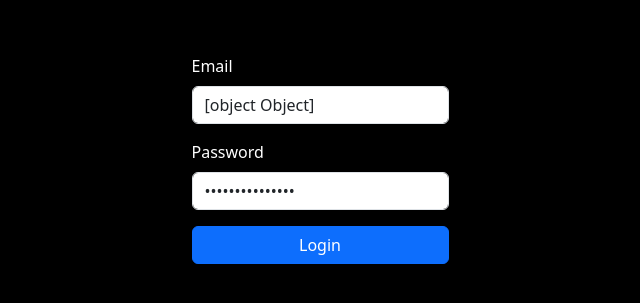
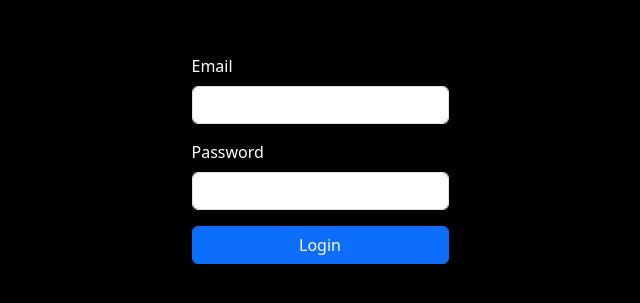
Before and after one commit to LuongCaoChanHuyIT/vue_jwt, a Vue app: page /auth in a window 1280 px wide. Shown: the part 241-544 px from the top of the page, without its empty margins (320-960 px from the left). Built offline with nearby package versions, Linux system fonts and the light colour scheme.

Commit message:
final: form login

```diff
--- a/src/views/auth/login.vue
+++ b/src/views/auth/login.vue
@@ -1,16 +1,17 @@
 <template>
   <div>
     <form @submit.prevent="handleLogin">
-      <div v-for="item in fields" :key="item.name" class="mb-3">
-        <label class="form-label text-white">{{ item.label }}</label>
+      <div v-for="field in fields" :key="field.name" class="mb-3">
+        <label class="form-label text-white">{{ field.label }}</label>
         <input
-          :type="item.type"
+          :type="field.type"
           class="form-control"
-          v-model="item.value"
-          aria-describedby="emailHelp"
+          v-model="field.value"
+          :class="{ 'is-invalid': errors[field.name] }"
         />
-        <!-- ✅ lấy lỗi đúng theo name -->
-        <small class="text-danger">{{ errors[item.name] }}</small>
+        <small v-if="errors[field.name]" class="text-danger">
+          {{ errors[field.name] }}
+        </small>
       </div>
 
       <div class="d-flex justify-content-center">
@@ -29,39 +30,40 @@ interface Field {
   label: string;
   type: string;
   name: string;
+  value: any;
 }
 
-// ✅ Schema validate
 const schema = yup.object({
-  email: yup.string().required('Not be empty').email('Email invalid'),
-  password: yup.string().required('Not be empty').min(6, 'Password must be at least 6 characters'),
+  email: yup.string().required('Email không được để trống').email('Email không hợp lệ'),
+  password: yup
+    .string()
+    .required('Mật khẩu không được để trống')
+    .min(6, 'Mật khẩu phải có ít nhất 6 ký tự'),
 });
 
-// ✅ Khởi tạo form với schema
 const { handleSubmit, errors } = useForm({
   validationSchema: schema,
 });
 
-// ✅ Config các field
-const fieldDefs = ref<Field[]>([
-  { label: 'Email', type: 'email', name: 'email' },
-  { label: 'Password', type: 'password', name: 'password' },
+const { value: emailValue } = useField<string>('email');
+const { value: passwordValue } = useField<string>('password');
+
+const fields = ref<Field[]>([
+  { label: 'Email', type: 'email', name: 'email', value: emailValue },
+  { label: 'Password', type: 'password', name: 'password', value: passwordValue },
 ]);
 
-// ✅ Tạo reactive value cho từng field
-const fields = fieldDefs.value.map((def) => {
-  const { value } = useField<string>(def.name);
-  console.log(value);
-
-  return {
-    ...def,
-    value,
-  };
-});
-console.log(fields);
-
-// ✅ Xử lý submit
 const handleLogin = handleSubmit((values) => {
   console.log('Form values:', values);
 });
 </script>
+
+<style scoped>
+.form-control.is-invalid {
+  border-color: #dc3545;
+}
+
+.text-danger {
+  font-size: 0.875em;
+}
+</style>
```
